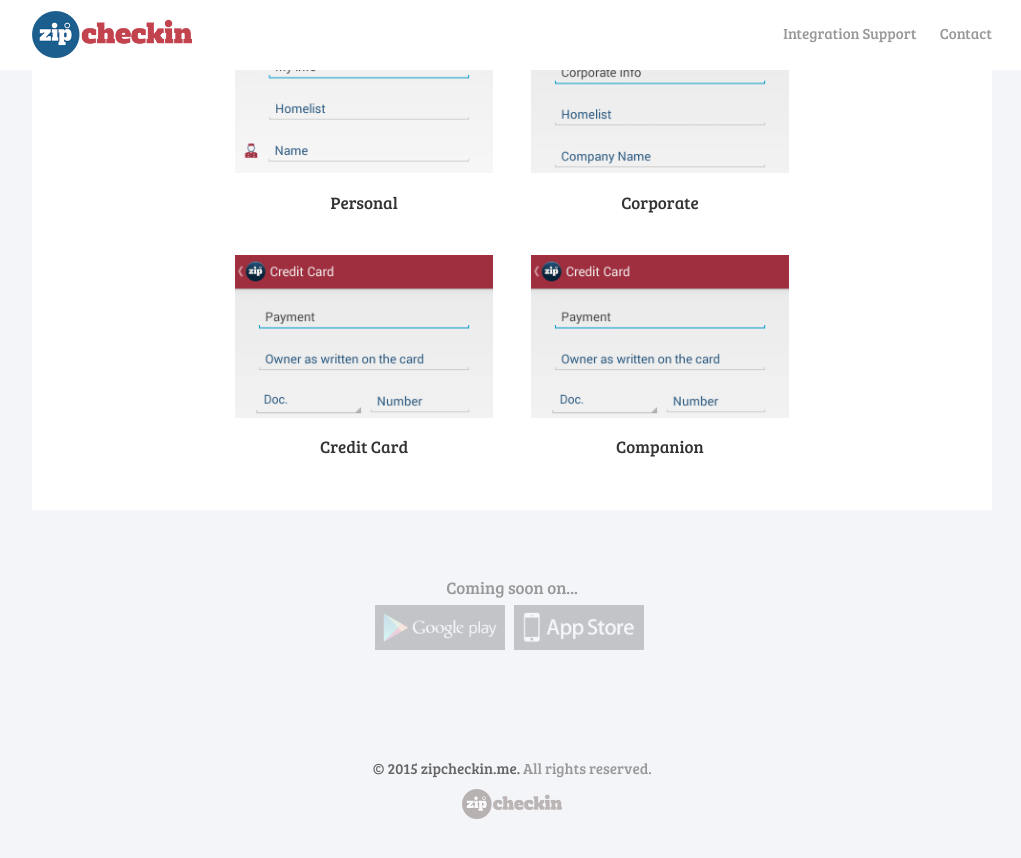
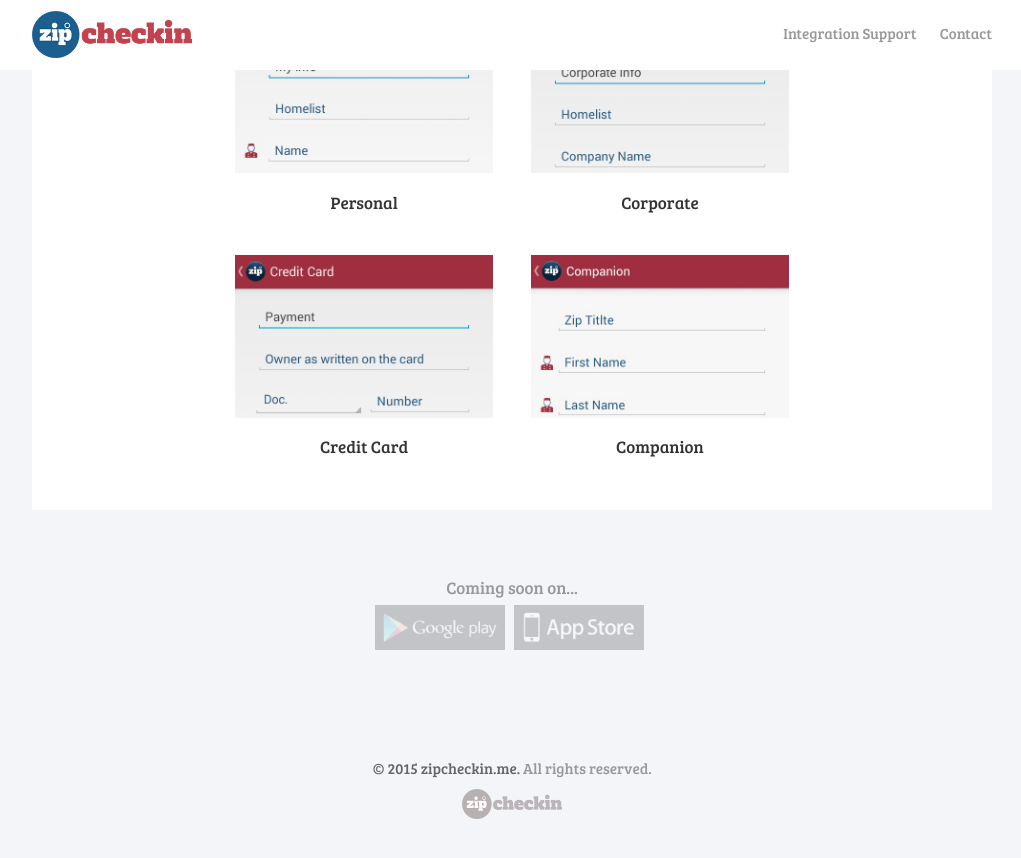
Before and after one commit to zipcheckin/zipcheckin.github.io, a Jekyll site: the page built from index.html, in a window 1280 px wide and 900 px high, scrolled down 1639 px. Shown: the top 858 px of the window, without its empty margins (128-1149 px from the left). Built offline with Jekyll 4.4.1, drawn with Linux system fonts in a browser that asks for light colours; nearby versions of some CDN libraries.

Commit message:
Added companion

```diff
--- a/index.html
+++ b/index.html
@@ -89,7 +89,7 @@ layout: default
           <p>Credit Card</p>
         </li>
         <li>
-          <img src="/images/screens/screen-04.jpg">
+          <img src="/images/screens/screen-07.jpg">
           <p>Companion</p>
         </li>
       </ul>
```
Also changed, not shown: images/screens/screen-07.jpg (added).
